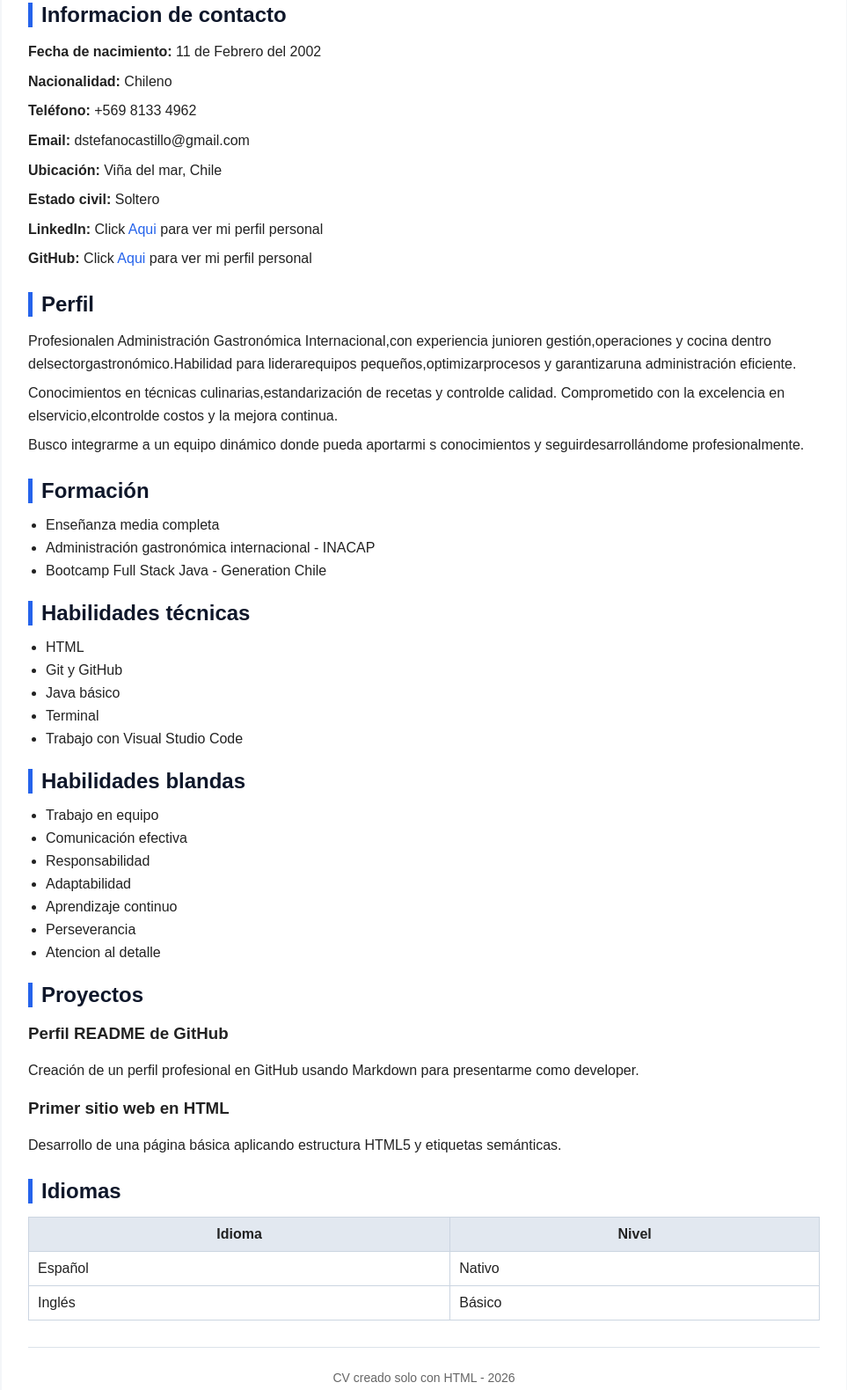
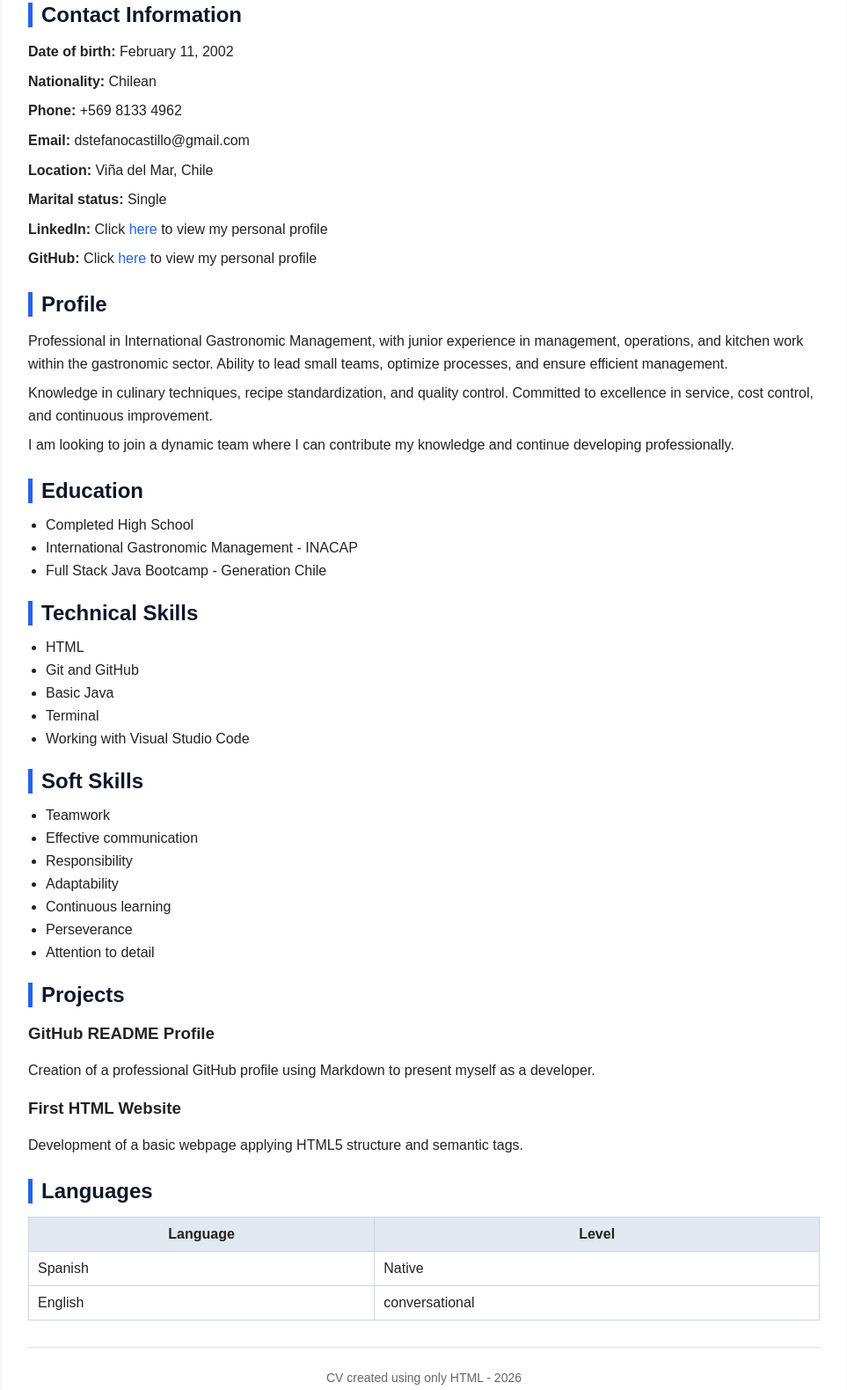
Before and after one commit to MiskTake/MiskTake.github.io, a plain HTML site: page index.html in a window 1280 px wide. Shown: the part 394-1974 px from the top of the page at 88% size, without its empty margins (158-1121 px from the left). Drawn offline with Linux system fonts and the light colour scheme.

Commit message:
doc (index.html) text update - english cv

```diff
--- a/index.html
+++ b/index.html
@@ -1,5 +1,5 @@
 <!DOCTYPE html>
-<html lang="es">
+<html lang="en">
 <head>
 
     <meta charset="UTF-8">
@@ -14,115 +14,111 @@
 
 <header>
   <h1> Diego Stefano Castillo Rojas </h1>
-  <p>Estudiante de Bootcamp Full Stack Java</p>
-  <img src="fotos/Face reveal.png" alt="Foto de perfil de Diego" width="80">
+  <p>Full Stack Java Bootcamp Student</p>
+  <img src="fotos/Face reveal.png" alt="Diego's profile picture" width="80">
   <h4>Approved for the next stage</h4>
 </header>
 
 <section>
-  <h2> Informacion de contacto </h2>
-    <p><strong> Fecha de nacimiento: </strong> 11 de Febrero del 2002 </p>
-    <p><strong> Nacionalidad: </strong> Chileno </p>
-    <p><strong> Teléfono: </strong> +569 8133 4962 </p>
+  <h2> Contact Information </h2>
+    <p><strong> Date of birth: </strong> February 11, 2002 </p>
+    <p><strong> Nationality: </strong> Chilean </p>
+    <p><strong> Phone: </strong> +569 8133 4962 </p>
     <p><strong> Email: </strong> dstefanocastillo@gmail.com </p>
-    <P><strong> Ubicación: </strong> Viña del mar, Chile </P>
-    <p><strong> Estado civil: </strong> Soltero </p>
-    <p><strong> LinkedIn: </strong>Click <a href="https://www.linkedin.com/in/diegocastillorojas/"> Aqui </a> para ver mi perfil personal</p>
-    <p><strong> GitHub: </strong>Click <a href="https://github.com/MiskTake"> Aqui </a> para ver mi perfil personal</p>
+    <p><strong> Location: </strong> Viña del Mar, Chile </p>
+    <p><strong> Marital status: </strong> Single </p>
+    <p><strong> LinkedIn: </strong> Click <a href="https://www.linkedin.com/in/diegocastillorojas/"> here </a> to view my personal profile</p>
+    <p><strong> GitHub: </strong> Click <a href="https://github.com/MiskTake"> here </a> to view my personal profile</p>
 
 </section>
 
-<Section>
-  <h2>Perfil</h2>
-    <p>Profesionalen Administración Gastronómica Internacional,con experiencia junioren gestión,operaciones y cocina
-       dentro delsectorgastronómico.Habilidad para liderarequipos pequeños,optimizarprocesos y garantizaruna
-       administración eficiente.
+<section>
+  <h2> Profile </h2>
+    <p>Professional in International Gastronomic Management, with junior experience in management, operations, and kitchen work within the gastronomic sector. Ability to lead small teams, optimize processes, and ensure efficient management.
     </p>
     <p>
-       Conocimientos en técnicas culinarias,estandarización de recetas y controlde calidad.
-       Comprometido con la excelencia en elservicio,elcontrolde costos y la mejora continua.
+       Knowledge in culinary techniques, recipe standardization, and quality control. Committed to excellence in service, cost control, and continuous improvement.
     </p>
     <p>
-       Busco integrarme a un
-       equipo dinámico donde pueda aportarmi s conocimientos y seguirdesarrollándome profesionalmente.
+       I am looking to join a dynamic team where I can contribute my knowledge and continue developing professionally.
     </p>
 
 </section>
 
-<Section>
-  <h2>Formación</h2>
+<section>
+  <h2> Education </h2>
     <ul>
-      <li> Enseñanza media completa </li>
-      <li> Administración gastronómica internacional - INACAP </li>
-      <li> Bootcamp Full Stack Java - Generation Chile </li>
-    </ul>
-
-</Section>
-
-<section>
-  <h2> Habilidades técnicas </h2>
-    <ul>
-      <li> HTML </li>
-      <li> Git y GitHub </li>
-      <li> Java básico </li>
-      <li> Terminal </li>
-      <li> Trabajo con Visual Studio Code </li>
+      <li> Completed High School </li>
+      <li> International Gastronomic Management - INACAP </li>
+      <li> Full Stack Java Bootcamp - Generation Chile </li>
     </ul>
 
 </section>
 
 <section>
-  <h2>Habilidades blandas</h2>
+  <h2> Technical Skills </h2>
     <ul>
-      <li> Trabajo en equipo </li>
-      <li> Comunicación efectiva </li>
-      <li> Responsabilidad </li>
-      <li> Adaptabilidad </li>
-      <li> Aprendizaje continuo </li>
-      <li> Perseverancia </li>
-      <li> Atencion al detalle </li>
+      <li> HTML </li>
+      <li> Git and GitHub </li>
+      <li> Basic Java </li>
+      <li> Terminal </li>
+      <li> Working with Visual Studio Code </li>
     </ul>
 
 </section>
 
 <section>
-  <h2> Proyectos </h2>
+  <h2> Soft Skills </h2>
+    <ul>
+      <li> Teamwork </li>
+      <li> Effective communication </li>
+      <li> Responsibility </li>
+      <li> Adaptability </li>
+      <li> Continuous learning </li>
+      <li> Perseverance </li>
+      <li> Attention to detail </li>
+    </ul>
+
+</section>
+
+<section>
+  <h2> Projects </h2>
     <article>
-      <h3> Perfil README de GitHub </h3>
-        <p> Creación de un perfil profesional en GitHub usando Markdown para presentarme como developer. </p>
+      <h3> GitHub README Profile </h3>
+        <p> Creation of a professional GitHub profile using Markdown to present myself as a developer. </p>
     </article>
 
     <article>
-      <h3> Primer sitio web en HTML </h3>
-        <p> Desarrollo de una página básica aplicando estructura HTML5 y etiquetas semánticas. </p>
+      <h3> First HTML Website </h3>
+        <p> Development of a basic webpage applying HTML5 structure and semantic tags. </p>
     </article>
 
 </section>
 
 <section>
-  <h2>Idiomas</h2>
+  <h2> Languages </h2>
     <table border>
       <thead>
         <tr>
-        <th>Idioma</th>
-        <th>Nivel</th>
+        <th>Language</th>
+        <th>Level</th>
         </tr>
       </thead>
       <tbody>
         <tr>
-          <td>Español</td>
-          <td>Nativo</td>
+          <td>Spanish</td>
+          <td>Native</td>
         </tr>
         <tr>
-          <td>Inglés</td>
-          <td>Básico</td>
+          <td>English</td>
+          <td>conversational</td>
         </tr>
       </tbody>
     </table>
 </section>
 
 <footer>
-  <p>CV creado solo con HTML - 2026</p>
+  <p>CV created using only HTML - 2026</p>
 </footer>
 
 </div>
```
